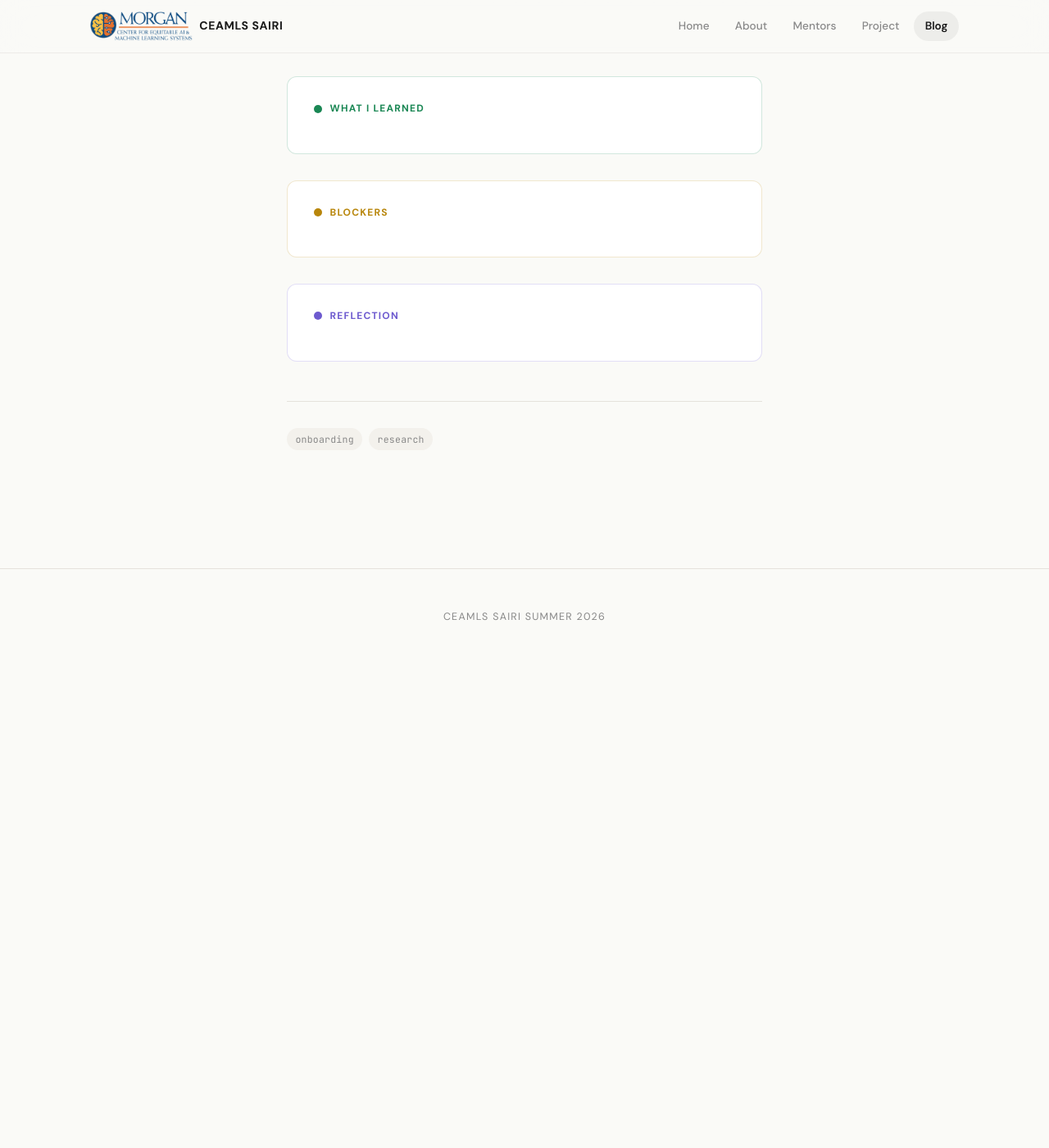
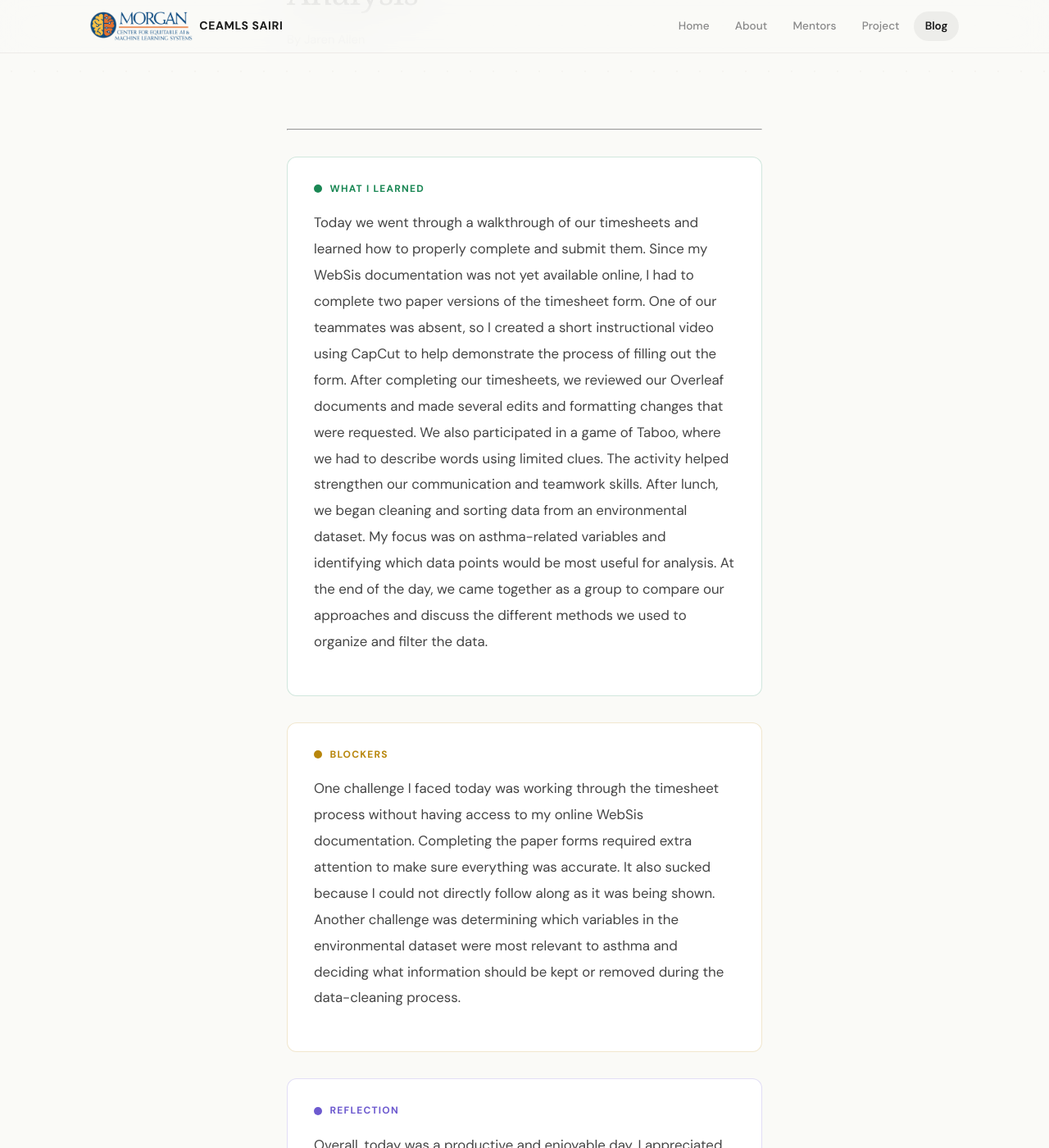
Before and after one commit to jda065/jda065ceamls26.github.io, a Jekyll site: the page built from _posts/2026-06-22-day-20.md, in a window 1280 px wide and 1400 px high, scrolled down 347 px. Shown: the whole window at 82% size. Built offline with Jekyll 4.4.1, drawn with Linux system fonts in a browser that asks for light colours; some web fonts are replaced; before the commit the page ends 1158 px from its top, so only the background shows below that; some of the changed text lies outside the part shown.

Commit message:
Revise Day 20 post with detailed activities and insights
Updated the title and expanded the content in the post to reflect the day's activities, challenges, and reflections more accurately.

```diff
--- a/_posts/2026-06-22-day-20.md
+++ b/_posts/2026-06-22-day-20.md
@@ -1,15 +1,18 @@
 ---
 layout: post
-title: "Day 20 — Title"
+title: "Day 20 — Timesheets, Teamwork, and Asthma Data Analysis"
 date: 2026-06-22
 permalink: /day20.html
 tags: ["onboarding", "research"]
 
 what_i_learned: |
+  Today we went through a walkthrough of our timesheets and learned how to properly complete and submit them. Since my WebSis documentation was not yet available online, I had to complete two paper versions of the timesheet form. One of our teammates was absent, so I created a short instructional video using CapCut to help demonstrate the process of filling out the form. After completing our timesheets, we reviewed our Overleaf documents and made several edits and formatting changes that were requested. We also participated in a game of Taboo, where we had to describe words using limited clues. The activity helped strengthen our communication and teamwork skills. After lunch, we began cleaning and sorting data from an environmental dataset. My focus was on asthma-related variables and identifying which data points would be most useful for analysis. At the end of the day, we came together as a group to compare our approaches and discuss the different methods we used to organize and filter the data.
 
 blockers: |
-
+  One challenge I faced today was working through the timesheet process without having access to my online WebSis documentation. Completing the paper forms required extra attention to make sure everything was accurate. It also sucked because I could not directly follow along as it was being shown. Another challenge was determining which variables in the environmental dataset were most relevant to asthma and deciding what information should be kept or removed during the data-cleaning process.
 
 reflection: |
+  Overall, today was a productive and enjoyable day. I appreciated the variety of activities we worked on. The Taboo activity was a fun way to strengthen communication and teamwork while taking a break from our technical work. I especially enjoyed working with the environmental dataset because it gave me an opportunity to apply what I have been learning to a real research problem related to asthma. Comparing my methods with those of my teammates showed me that there are often multiple ways to approach the same task and reinforced the importance of collaboration. By the end of the day, I felt more confident in my ability to work with data and contribute to our research project. I am looking forward to continuing our analysis and seeing how our work develops in the coming weeks.
+---
 
 ---
```
